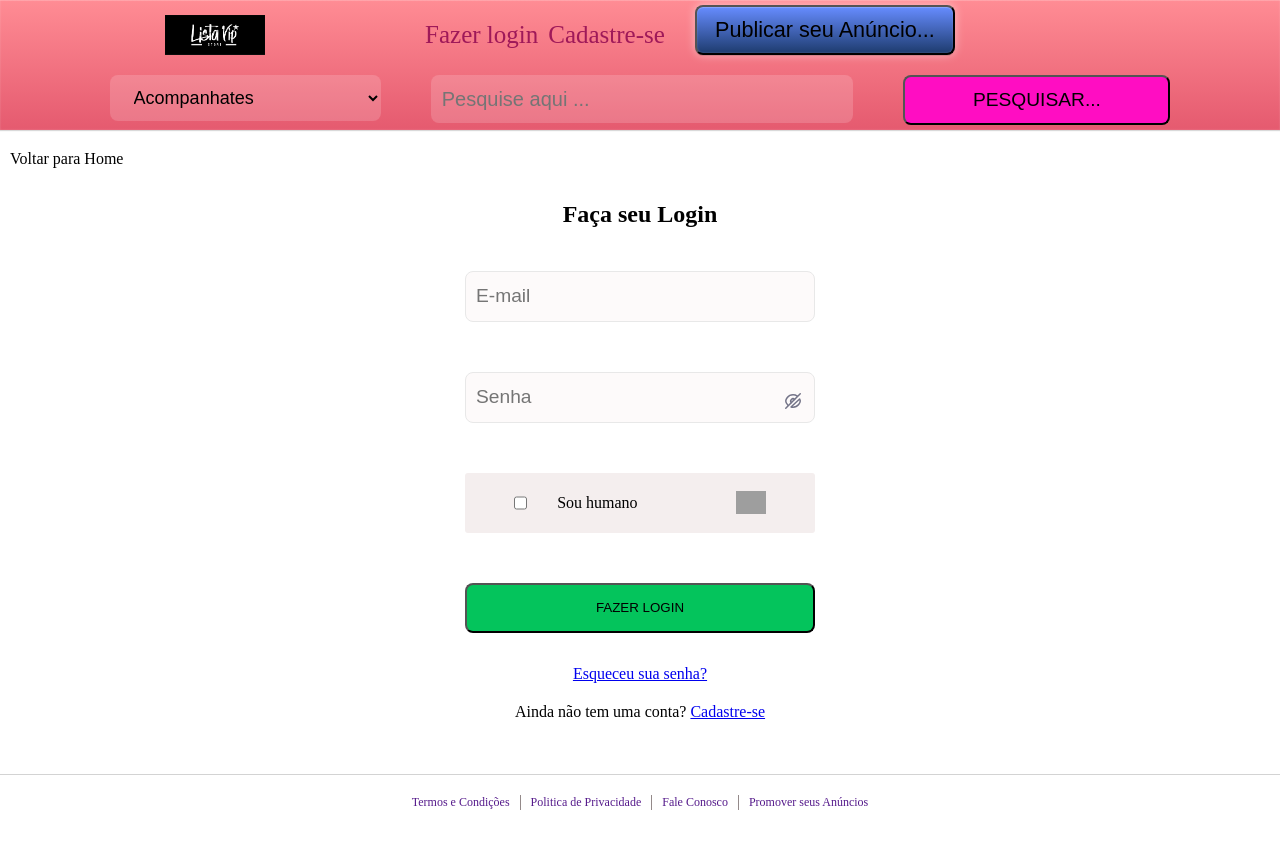
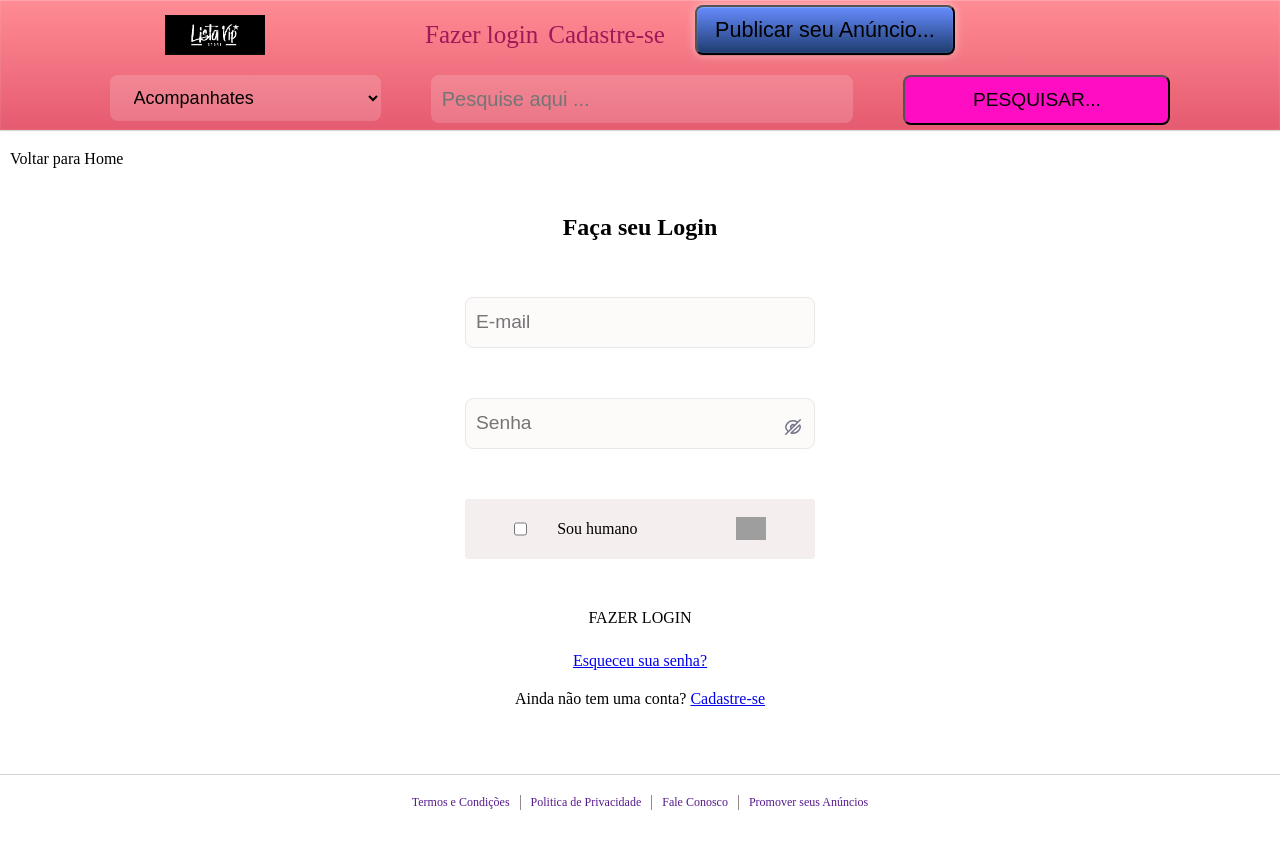
Before and after one commit to Ag40459/projetoEcommerce-front, a React (Vite) app: page /sign-in in a window 1280 px wide. Built offline with nearby package versions, Linux system fonts and the light colour scheme; grey boxes are pictures that could not be loaded.

Commit message:
testendo Link no ntlify

```diff
--- a/src/pages/SignIn/signIn.css
+++ b/src/pages/SignIn/signIn.css
@@ -74,7 +74,7 @@
     gap: 5rem;
 }
 
-.container-sign-in form button {
+.container-sign-in form .linkButton {
     width: 37.5rem;
     height: 5rem;
     margin-bottom: 2rem;
--- a/src/pages/SignIn/signIn.jsx
+++ b/src/pages/SignIn/signIn.jsx
@@ -49,20 +49,22 @@ function SignIn() {
                         style={{ width: '3rem' }}
                         src={hcaptcha} alt="hcaptcha" />
                 </div>
-                <button
+                {/* <button
                     style={{ width: '100%' }}
-                ><Link
+                > */}
+                <Link
                     className='link'
                     to={'/professional-home'}
                 >
-                        FAZER LOGIN
-                    </Link>
-                </button>
+                    FAZER LOGIN
+                </Link>
+                {/* </button> */}
 
             </form>
 
             <div className='container-sign-in-relemberPassword'>
                 <Link
+                    className='linkButton'
                     to={'/forgot-password'} >Esqueceu sua senha?</Link>
                 <p>Ainda não tem uma conta? <Link to={'/sign-up'}>Cadastre-se</Link></p>
 
```
